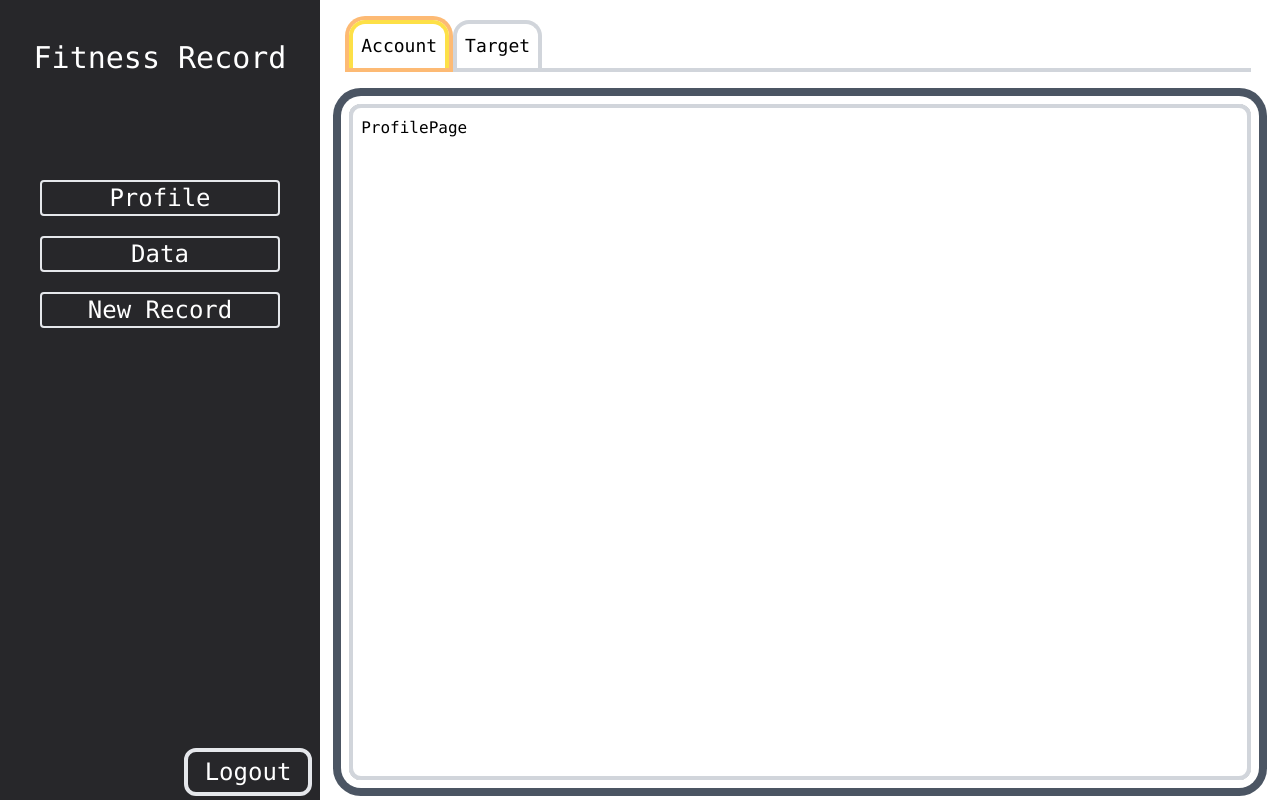
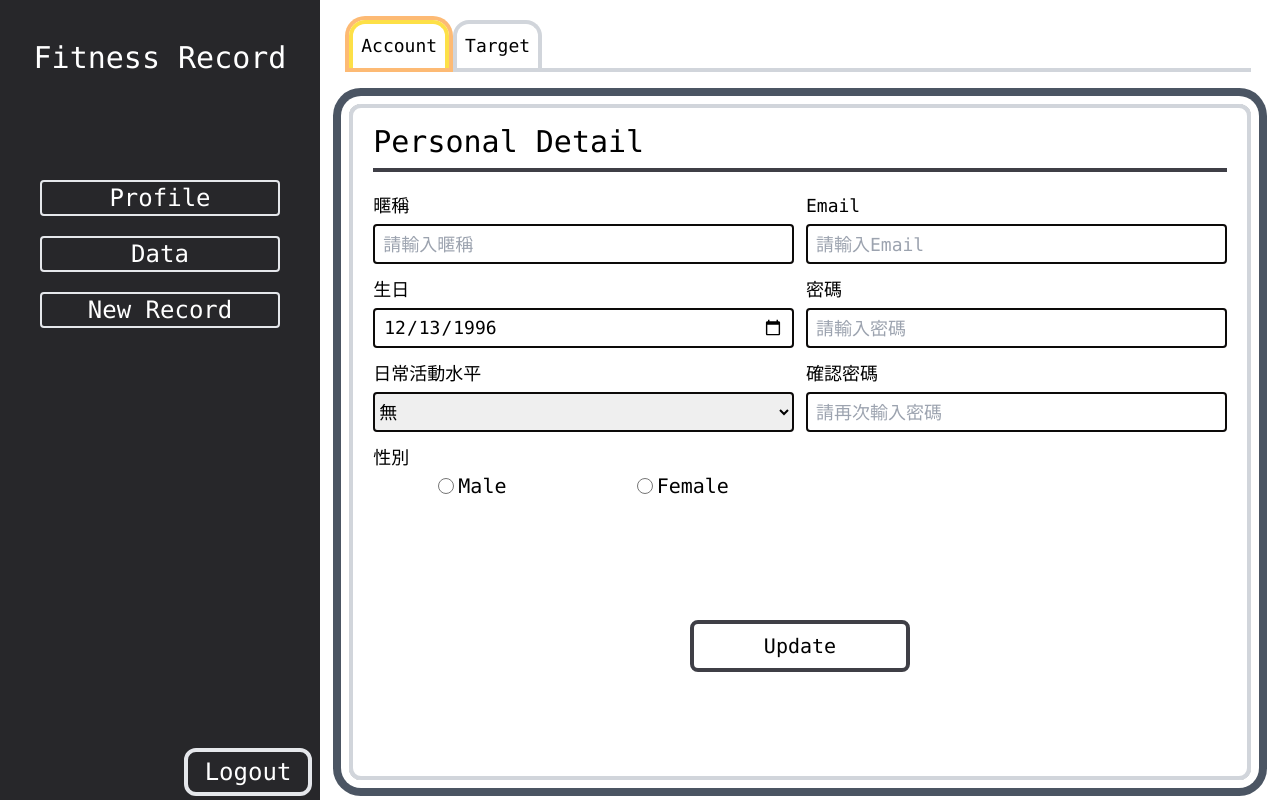
Before and after one commit to iamcoolalan/fitness-record-frontend, a React (Create React App) app: page /profile in a window 1280 px wide. Built offline with nearby package versions, Linux system fonts and the light colour scheme.

Commit message:
feat: add personal detail static view

```diff
--- a/src/components/AuthInput.jsx
+++ /dev/null
@@ -1,19 +0,0 @@
-import React from 'react'
-
-const AuthInput = () => {
-  return (
-    <div className='flex flex-col gap-1'>
-      <label className='font-mono text-lg' htmlFor='name'>
-        Label
-      </label>
-      <input
-        className='border-2 border-stone-950 rounded focus:outline-none focus:border-4 focus:border-yellow-200 focus:ring focus:ring-orange-300 focus:rounded h-10 px-2 font-mono text-lg'
-        type="text"
-        placeholder='placeholder'
-        id='name'
-      />
-    </div>
-  )
-}
-
-export default AuthInput
--- /dev/null
+++ b/src/components/CommonInput.jsx
@@ -0,0 +1,26 @@
+import React from 'react'
+
+const CommonInput = ({
+  label,
+  name,
+  placeholder,
+  type,
+  className
+}) => {
+  return (
+    <div className={`flex flex-col gap-1 ${className}`}>
+      <label className='font-mono text-lg' htmlFor={label}>
+        {label}
+      </label>
+      <input
+        className='border-2 border-stone-950 rounded focus:outline-none focus:border-4 focus:border-yellow-200 focus:ring focus:ring-orange-300 focus:rounded h-10 px-2 font-mono text-lg'
+        type={type}
+        name={name}
+        placeholder={placeholder}
+        id={label}
+      />
+    </div>
+  )
+}
+
+export default CommonInput
--- a/src/components/DateInput.jsx
+++ b/src/components/DateInput.jsx
@@ -1,13 +1,18 @@
 import React from 'react'
 
-const DateInput = () => {
+const DateInput = ({
+  label,
+  name,
+  defaultValue
+}) => {
   return (
     <div className='flex flex-col gap-1'>
-      <label className='text-lg' htmlFor="data">Date</label>
+      <label className='text-lg' htmlFor={label}>{label}</label>
       <input className='border-2 border-stone-950 rounded focus:outline-none focus:border-4 focus:border-yellow-200 focus:ring focus:ring-orange-300 focus:rounded h-10 px-2 text-lg hover:cursor-pointer'
         type="date"
-        name=""
-        id=""
+        name={name}
+        id={label}
+        defaultValue={defaultValue}
       />
     </div>
   )
--- a/src/components/index.js
+++ b/src/components/index.js
@@ -1,4 +1,4 @@
-import AuthInput from "./AuthInput";
+import CommonInput from "./CommonInput";
 import RadioInput from "./RadioInput";
 import DateInput from "./DateInput"
 import FullCalender from "./FullCalendar";
@@ -6,4 +6,4 @@ import WeekCalendar from "./WeekCalendar";
 import RecordListMode from "./RecordListMode";
 import Tab from "./Tab";
 
-export { AuthInput, RadioInput, DateInput, FullCalender, WeekCalendar, RecordListMode, Tab};
+export { CommonInput, RadioInput, DateInput, FullCalender, WeekCalendar, RecordListMode, Tab};
--- a/src/pages/LoginPage.jsx
+++ b/src/pages/LoginPage.jsx
@@ -1,4 +1,4 @@
-import { AuthInput } from '../components'
+import { CommonInput } from '../components'
 import { Link } from 'react-router-dom';
 import { testImage } from '../assets'
 
@@ -10,8 +10,18 @@ const LoginPage = () => {
             <h1 className='text-4xl font-semibold'>Fitness Record</h1>
             <h1 className='text-4xl'>Login</h1>
             <div className='flex flex-col gap-3 w-4/5'>
-              <AuthInput></AuthInput>
-              <AuthInput></AuthInput>
+              <CommonInput
+                label='Email'
+                name='email'
+                placeholder='請輸入Email'
+                type='email'
+              ></CommonInput>
+              <CommonInput
+                label='Password'
+                name='password'
+                placeholder='請輸入密碼'
+                type='password'
+              ></CommonInput>
             </div>
             <div className='flex flex-row-reverse w-4/5'>
               <button className='text-2xl border-4 border-zinc-800 rounded w-1/3 hover:bg-yellow-200'>Login</button>
--- a/src/pages/ProfilePage.jsx
+++ b/src/pages/ProfilePage.jsx
@@ -1,8 +1,70 @@
-import React from 'react'
+import { CommonInput, DateInput, RadioInput } from "../components"
 
 const ProfilePage = () => {
+  const genderOptions = [
+    {name: 'Male'},
+    {name: 'Female'},
+  ]
+
   return (
-    <div>ProfilePage</div>
+    <div className='flex flex-col gap-5 h-full w-full'>
+      <div className='flex flex-col gap-2 px-3 pt-2'>
+        <h1 className='text-3xl'>Personal Detail</h1>
+        <hr className='border-t-4 border-zinc-700 w-full'/>
+      </div>
+      <div className='grid grid-rows-[repeat(5,minmax(0,1fr))] grid-cols-2 gap-3 px-3 w-full'>
+        <CommonInput
+          label='暱稱'
+          name='name'
+          placeholder='請輸入暱稱'
+          type='text'
+          className='row-span-1 col-span-1'
+        ></CommonInput>
+         <CommonInput
+          label='Email'
+          name='email'
+          placeholder='請輸入Email'
+          type='email'
+          className='row-span-1 col-span-1'
+        ></CommonInput>
+        <DateInput
+          label='生日'
+          name='birthday'
+          defaultValue='1996-12-13'
+        ></DateInput>
+        <CommonInput
+          label='密碼'
+          name='password'
+          placeholder='請輸入密碼'
+          type='password'
+          className='row-span-1 col-span-1'
+        ></CommonInput>
+        <div className="row-span-1 col-span-1 flex flex-col gap-1">
+          <h3 className='text-lg'>日常活動水平</h3>
+          <select className="text-lg border-2 flex-1 rounded border-stone-950 focus:outline-none focus:border-4 focus:border-yellow-200 focus:ring focus:ring-orange-300 focus:rounded" name="activityFactor" id="activityFactor">
+            <option className="text-lg" value="sedentary">無</option>
+            <option className="text-lg" value="lightlyActive">輕度</option>
+            <option className="text-lg" value="moderatelyActive">中度</option>
+            <option className="text-lg" value="veryActive">重度</option>
+            <option className="text-lg" value="extraActive">超級重度</option>
+          </select>
+        </div>
+        <CommonInput
+          label='確認密碼'
+          name='passwordCheck'
+          placeholder='請再次輸入密碼'
+          type='password'
+          className='row-span-1 col-span-1'
+        ></CommonInput>
+        <RadioInput
+          title='性別'
+          options={genderOptions}
+        ></RadioInput>
+      </div>
+      <div className="flex flex-row justify-center items-center">
+        <button className="border-4 border-zinc-700 rounded-lg text-xl p-2 w-[25%] hover:bg-yellow-200">Update</button>
+      </div>
+    </div>
   )
 }
 
--- a/src/pages/SignUpPage.jsx
+++ b/src/pages/SignUpPage.jsx
@@ -1,4 +1,4 @@
-import { AuthInput, RadioInput, DateInput } from '../components'
+import { CommonInput, RadioInput, DateInput } from '../components'
 import { Link } from 'react-router-dom';
 
 const dummyData = [
@@ -16,10 +16,10 @@ const SignUpPage = () => {
             <h1 className='text-4xl font-semibold'>Fitness Record</h1>
             <h1 className='text-4xl'>Register</h1>
             <div className='flex flex-col gap-3 w-4/5'>
-              <AuthInput></AuthInput>
-              <AuthInput></AuthInput>
-              <AuthInput></AuthInput>
-              <AuthInput></AuthInput>
+              <CommonInput></CommonInput>
+              <CommonInput></CommonInput>
+              <CommonInput></CommonInput>
+              <CommonInput></CommonInput>
               <DateInput></DateInput>
               <RadioInput
                 title="Gender"
```
